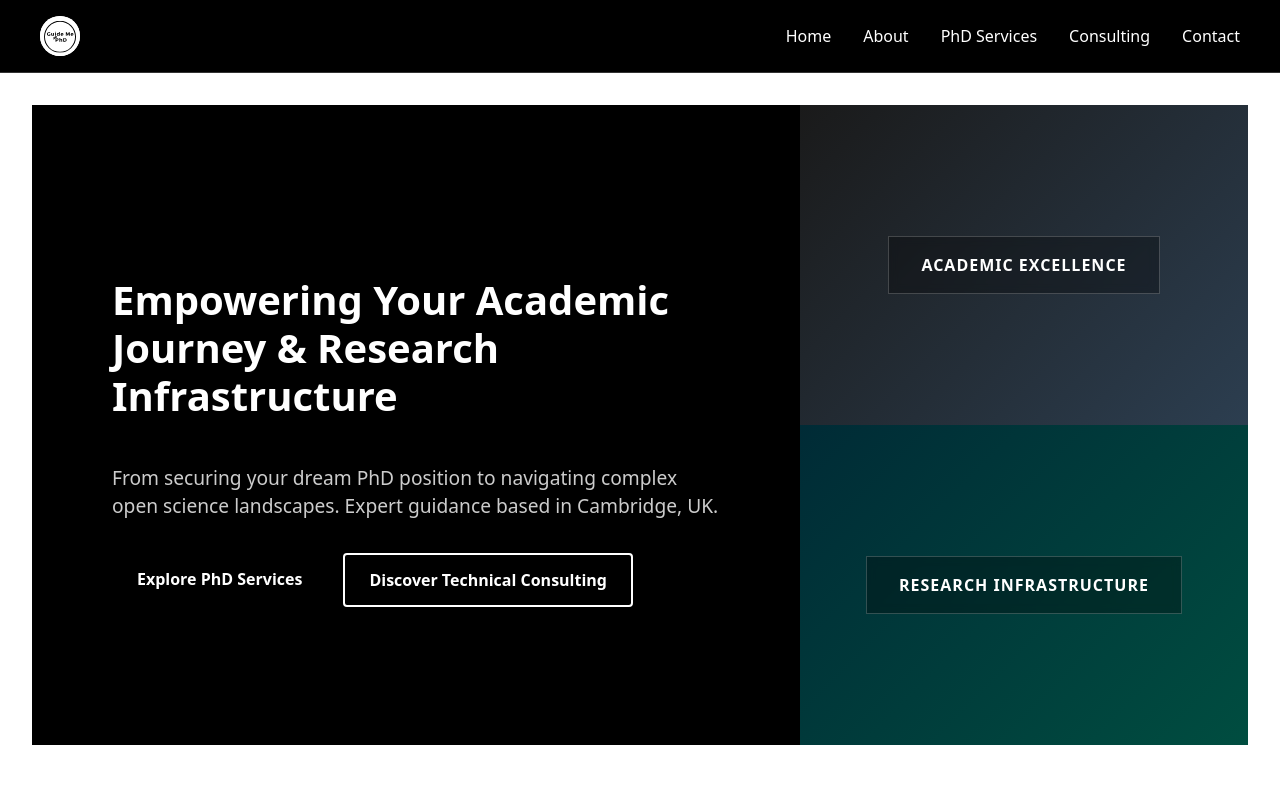
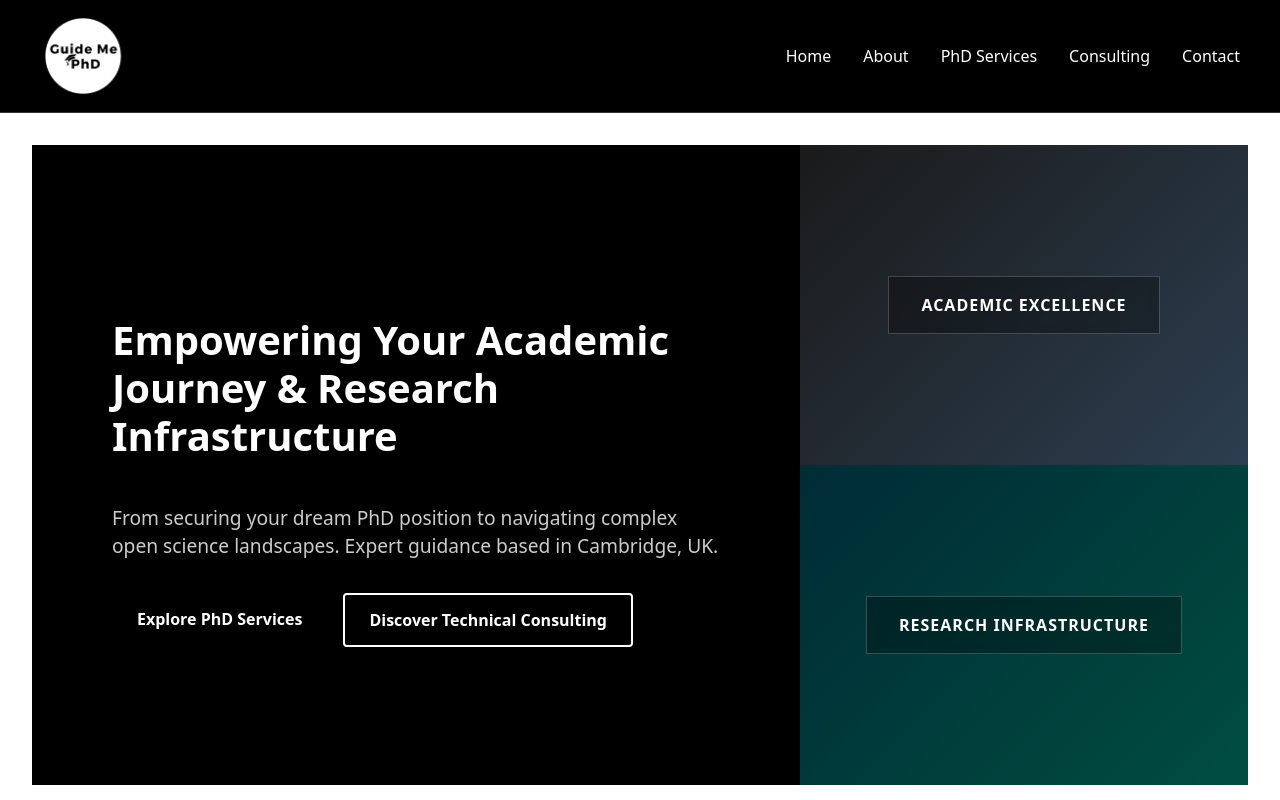
Before and after one commit to gavinf97/guidemephd-static, a React (Vite) app: page / in a window 1280 px wide. Shown: the top 800 px of the page. Built offline with nearby package versions, Linux system fonts and the light colour scheme.

Commit message:
adds image logo

```diff
--- a/src/components/Header.css
+++ b/src/components/Header.css
@@ -21,15 +21,13 @@
 }
 
 .logo-image {
-  height: 40px;
-  /* Adjust based on logo proportions */
-  width: 40px;
-  /* Force square aspect ratio for circle */
-  border-radius: 50%;
-  object-fit: cover;
-  /* Ensure content isn't distorted */
-  background-color: white;
-  /* Ensure white background inside circle */
+  height: 80px;
+  /* Increased size as requested */
+  width: auto;
+  /* Maintain aspect ratio */
+  /* border-radius: 50%; has been removed to show full logo */
+  /* object-fit: cover; removed as not needed for auto width */
+  /* background-color: white; removed if not needed, or keep if transparent logo needs bg */
 }
 
 .nav ul {
--- a/src/components/Header.jsx
+++ b/src/components/Header.jsx
@@ -1,6 +1,6 @@
 import React, { useState } from 'react';
 import { Link } from 'react-router-dom';
-import logo from '../assets/GuideMePhD_logo.svg';
+import logo from '../assets/GuideMePhD_logo.png';
 import './Header.css';
 
 const Header = () => {
```
Also changed, not shown: src/assets/GuideMePhD_logo.png, src/assets/gavinfarrell.jpeg (added).
